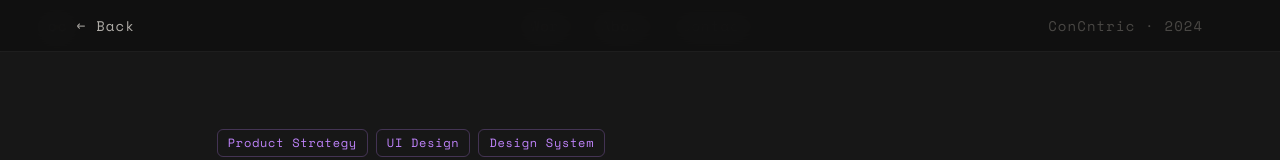
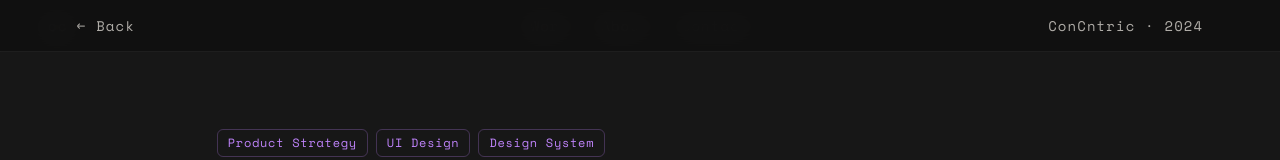
Before and after one commit to WillyChili/My-Portfolio, a Next.js app: page /work/analytics-dashboard in a window 1280 px wide. Shown: the top 160 px of the page. Built offline with nearby package versions, Linux system fonts and the light colour scheme.

Commit message:
Lighten project name color in case-study top nav
The company/year label in the sticky nav was too dark (#4A4845),
hard to read against the translucent background. Matches the
back-link's brightness now.

```diff
--- a/app/work/[slug]/page.tsx
+++ b/app/work/[slug]/page.tsx
@@ -84,7 +84,7 @@ export default async function CaseStudyPage({
             fontFamily: "var(--font-pixel)",
             fontSize: "14px",
             letterSpacing: "0.08em",
-            color: "#4A4845",
+            color: "#B0ADA8",
           }}
         >
           {project.company} · {project.year}
```
